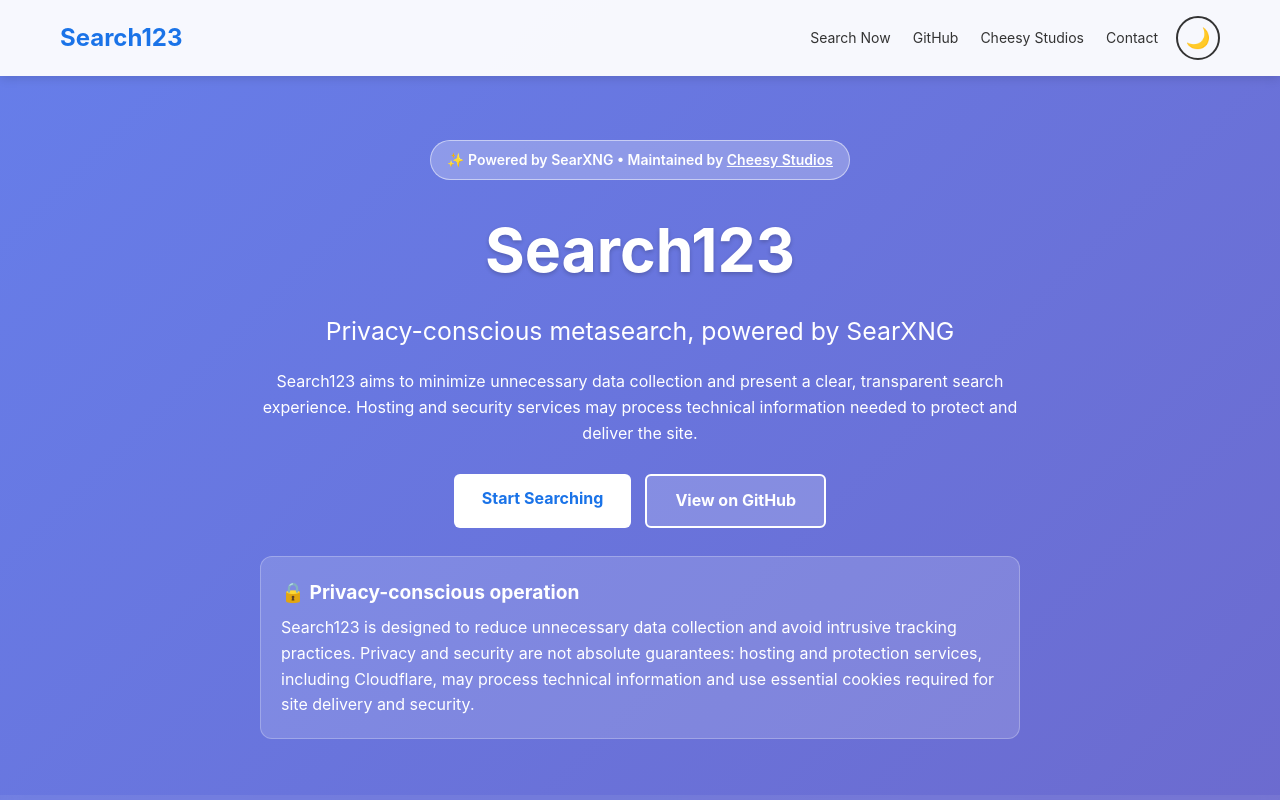
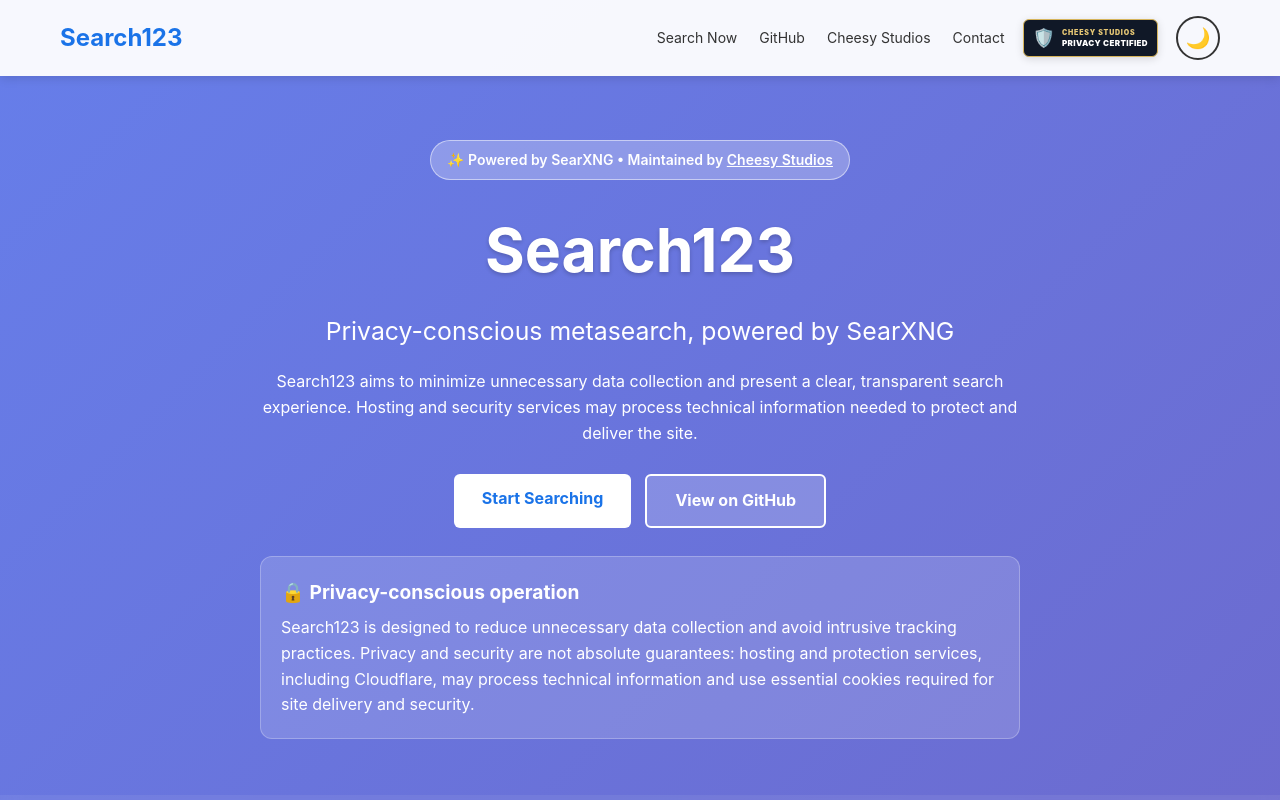
Before and after one commit to Kaasplank1234/Search123, a browser extension: page index.html in a window 1280 px wide. Shown: the top 800 px of the page. Drawn offline with Linux system fonts and the light colour scheme.

Commit message:
Add a compact certification badge to the top navigation menu

```diff
--- a/index.html
+++ b/index.html
@@ -35,6 +35,13 @@
     nav { display:flex; align-items:center; gap:22px; }
     nav a { text-decoration:none; font-size:14px; }
     nav a:hover { color:var(--accent); }
+    .mini-cert { display:inline-flex; align-items:center; gap:7px; min-height:38px; padding:6px 9px; border:1px solid #d6b45b; border-radius:6px; background:#101827; color:#fff; text-decoration:none; box-shadow:0 2px 8px #0002; }
+    .mini-cert:hover,.mini-cert:focus-visible { border-color:#e7c875; box-shadow:0 4px 12px #0004; }
+    .mini-cert:focus-visible { outline:3px solid var(--accent); outline-offset:3px; }
+    .mini-cert-shield { color:#e7c875; font-size:18px; line-height:1; }
+    .mini-cert-copy { display:flex; flex-direction:column; line-height:1.05; }
+    .mini-cert-brand { color:#e7c875; font-size:7px; font-weight:900; letter-spacing:.8px; }
+    .mini-cert-title { margin-top:3px; color:#fff; font-size:8px; font-weight:900; letter-spacing:.35px; }
     .theme-toggle { width:44px; height:44px; border:2px solid var(--text); border-radius:50%; background:none; color:var(--text); font-size:20px; cursor:pointer; }
     .theme-toggle:hover { background:var(--accent); border-color:var(--accent); color:#fff; }
     main { flex:1; }
@@ -113,6 +120,13 @@
           <a href="https://www.cheesy-studios.22web.org/homepagina">Cheesy Studios</a>
           <a href="https://www.cheesy-studios.22web.org/neem-contact-met-ons-op-faq">Contact</a>
         </nav>
+        <a href="#recognition-title" class="mini-cert" aria-label="Elevated Privacy Certification — view the full recognition">
+          <span class="mini-cert-shield" aria-hidden="true">🛡️</span>
+          <span class="mini-cert-copy">
+            <span class="mini-cert-brand">CHEESY STUDIOS</span>
+            <span class="mini-cert-title">PRIVACY CERTIFIED</span>
+          </span>
+        </a>
         <button class="theme-toggle" id="themeToggle" type="button" title="Toggle dark/light mode" aria-label="Toggle dark or light mode">🌙</button>
       </div>
     </div>
```
